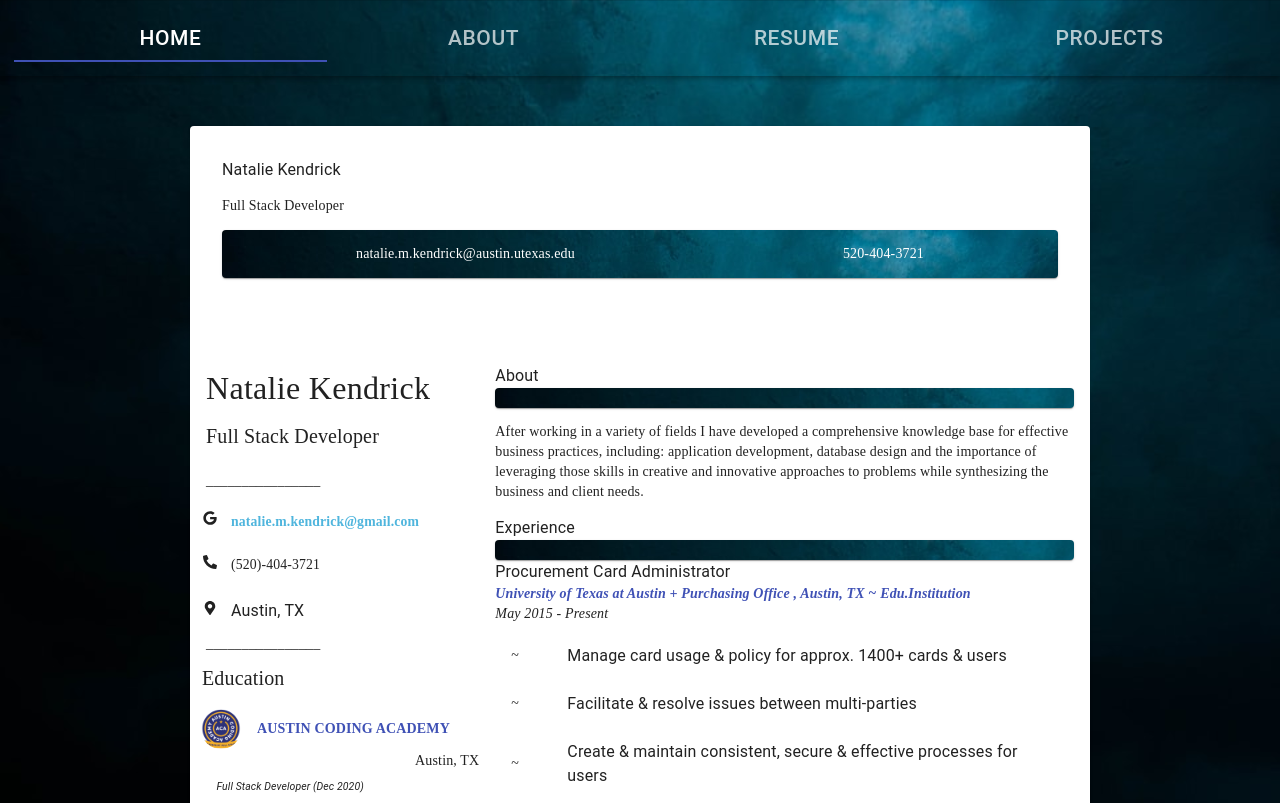
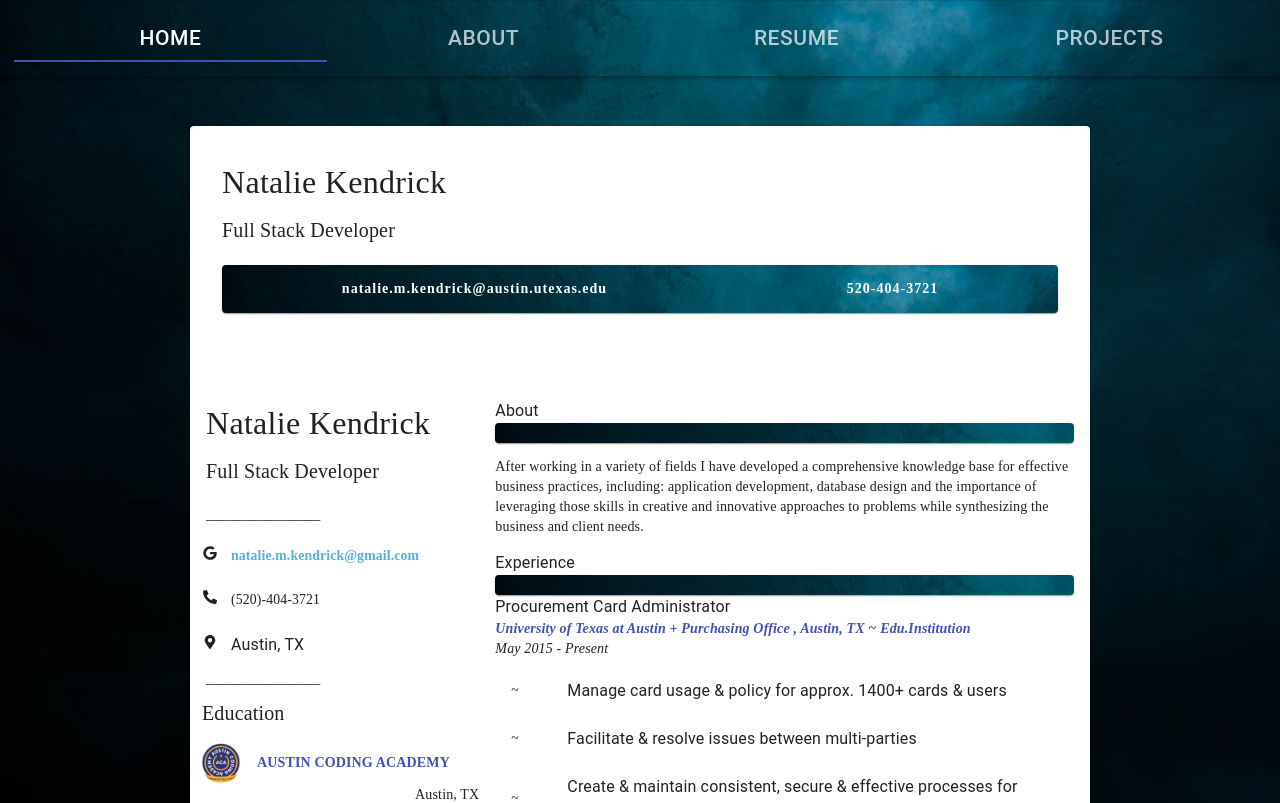
Before and after one commit to listenToRipley/nataliekendrick, a React (Create React App) app: page /resume in a window 1280 px wide. Shown: the top 803 px of the page. Built offline with nearby package versions, Linux system fonts and the light colour scheme.

Commit message:
head okay for now

```diff
--- a/src/Components/ResumeHead.js
+++ b/src/Components/ResumeHead.js
@@ -23,14 +23,25 @@ const useStyles = makeStyles((theme) => ({
     marginBottom: "5em",
     maxWidth: 900
   },
+  name: {
+    fontSize: 32,
+    fontFamily: 'Droid Sans'
+  },
+  title: {
+    fontSize: 20,
+    marginTop: '.5em',
+  },
   separates: {
     display: "flex",
+    flexWrap: "wrap",
     color: "white",
     backgroundImage: `url(${backdrop})`,
     backgroundRepeat: "no-repeat",
     justifyContent: "space-around",
-    //this needs to be bolder
+    fontWeight: 600,
+    letterSpacing: "1px"
   },
+
 })
 );
 
```
